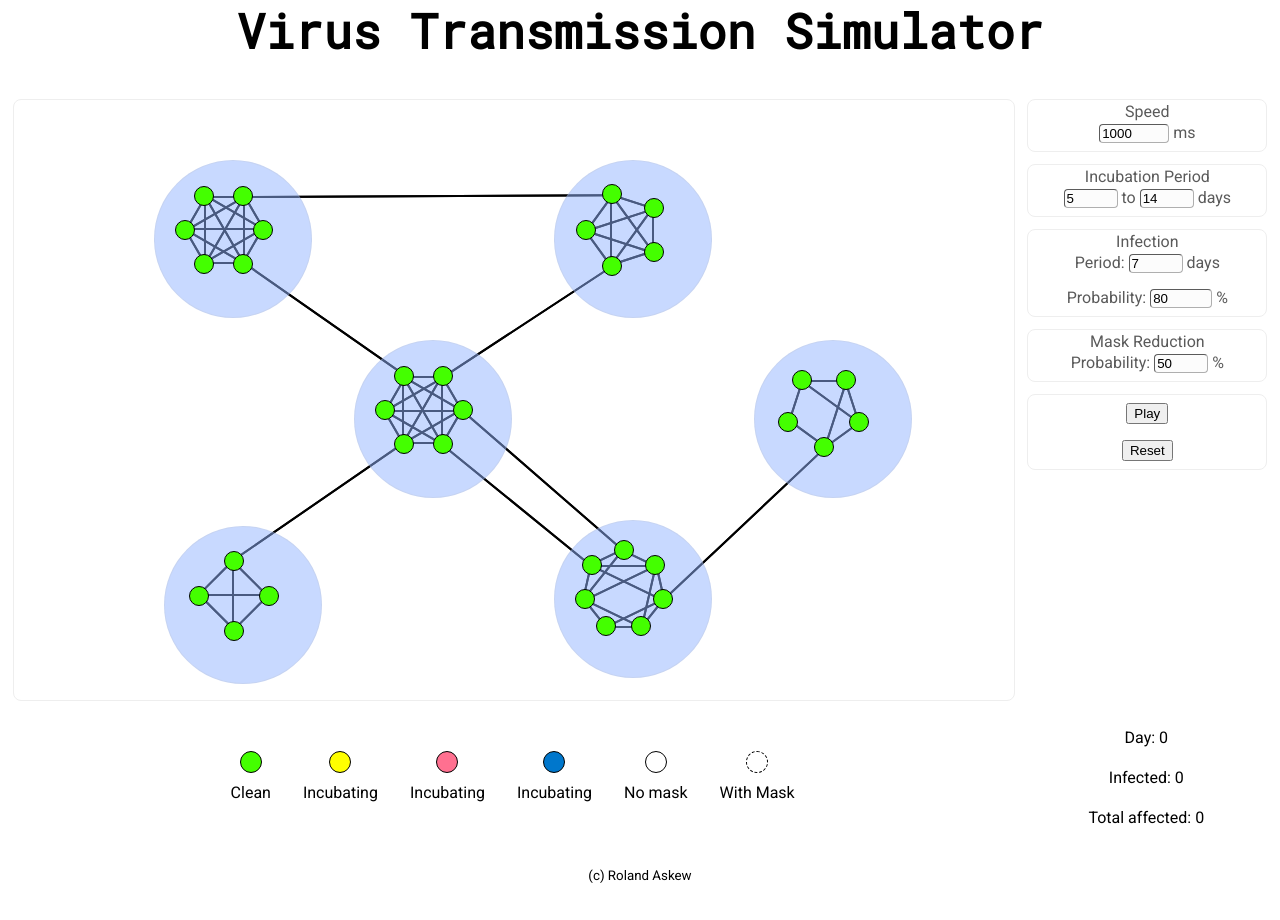
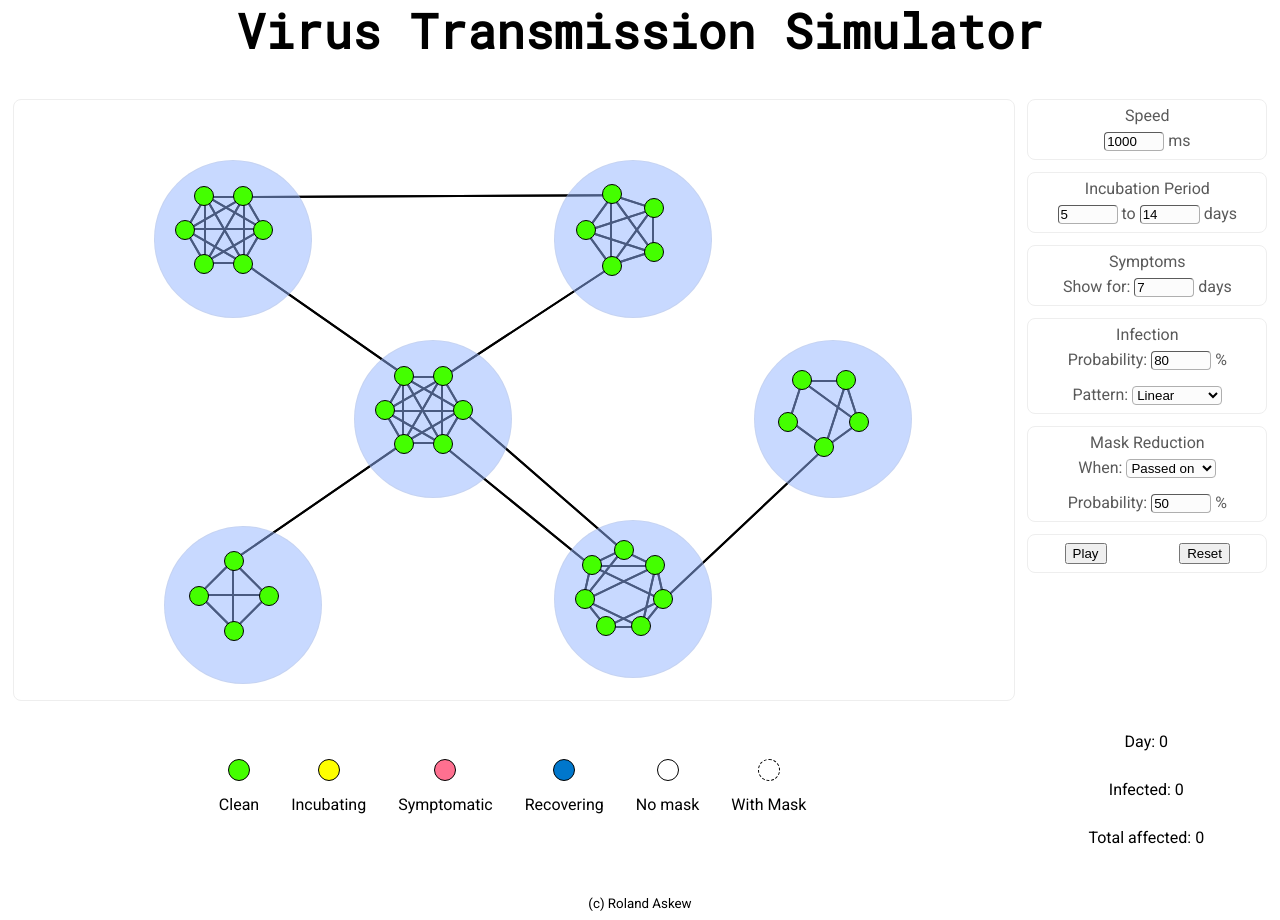
Before and after one commit to rask004/SimplifiedVirusTransmissionSimulator, a PHP site: page / in a window 1280 px wide. Shown: the part 13-933 px from the top of the page. Before the commit the page ends 896 px from the top, so only its background shows below. Run offline with PHP 8.4, Linux system fonts and the light colour scheme.

Commit message:
fixed some bugs, and added initial controls for mask transmission dorection and infection probability distributions. Also made switching masks disabled when playing a simulation.

```diff
--- a/index.css
+++ b/index.css
@@ -1,5 +1,5 @@
 :root {
-  --arena-height: 560px;
+  --visualization-height: 560px;
   --controls-width: 240px;
 }
 
@@ -98,23 +98,28 @@
   }
 }
 
-input[type="number"] {
+input[type="number"], select {
   border-color: #afafaf;
   background-color: #fcfcfc;
   border-width: 1.5px;
   border-radius: 4px;
+  width: 60px;
+  box-sizing: border-box;
 }
 
-input[type="checkbox"] {
-  border-color: #afafaf;
-  background-color: #fcfcfc;
-  border-radius: 4px;
+select {
+  width: 90px;
+  white-space: normal;
+}
+
+select:hover {
+  border-width: 2px;
 }
 
 body {
   margin: 8px;
   text-align: center;
-  font: 16px / 8px "Roboto", helvetica, sans-serif;
+  font: 16px / 16px "Roboto", helvetica, sans-serif;
 }
 
 header {
@@ -129,10 +134,10 @@ header h1 {
   display: flex;
   justify-content: space-between;
   margin: 1em auto;
-  min-height: var(--arena-height);
+  min-height: var(--visualization-height);
 }
 
-#arena {
+#visualization {
   border: 1px solid #eeeeee;
   border-radius: 0.5rem;
   margin: 0 auto;
@@ -244,8 +249,14 @@ header h1 {
   padding: 0.5em 0;
 }
 
-.controls-group section div {
-  margin-bottom: 0.5em;
+.controls-group section[id*="title"] {
+  padding: 0.5em 0 0 0;
+}
+
+.controls-group-buttons {
+  display: flex;
+  flex-direction: row;
+  justify-content: space-around;
 }
 
 .container-lower {
--- a/index.html
+++ b/index.html
@@ -27,19 +27,23 @@
     </header>
     <main>
       <section class="container">
-        <section id="arena"></section>
+        <section id="visualization"></section>
         <section class="controls">
           <section class="controls-group">
+            <section id="controls-group-speed-title">
+              <label>Speed</label>
+            </section>
             <section id="controls-group-speed">
-              <div><label for="control-speed">Speed</label></div>
               <input type="number" id="control-speed" />
               <label for="control-speed">ms</label>
             </section>
           </section>
 
           <section class="controls-group">
+            <section id="controls-group-incubation-title">
+              <label>Incubation Period</label>
+            </section>
             <section id="controls-group-incubation">
-              <div><label for="control-inc-min">Incubation Period</label></div>
               <input type="number" id="control-inc-min" />
               <label for="control-inc-min">to</label>
               <input type="number" id="control-inc-max" />
@@ -48,37 +52,55 @@
           </section>
 
           <section class="controls-group">
-            <section id="controls-group-infectious-period">
-              <div><label for="control-inf-period">Infection</label></div>
-              <label for="control-inf-period">Period: </label>
-              <input type="number" id="control-inf-period" />
-              <label for="control-inf-period">days</label>
+            <section id="controls-group-symptomatic-title">
+              <label>Symptoms</label>
+            </section>
+            <section id="controls-group-symptomatic-period">
+              <label for="control-sympt-period">Show for: </label>
+              <input type="number" id="control-sympt-period" />
+              <label for="control-sympt-period">days</label>
+            </section>
+          </section>
+
+          <section class="controls-group">
+            <section id="controls-group-inf-title">
+              <label>Infection</label>
             </section>
             <section id="controls-group-infection-probability">
               <label for="control-inf-prob">Probability: </label>
               <input type="number" id="control-inf-prob" />
               <label for="control-inf-prob">%</label>
             </section>
+            <section id="controls-group-infection-distribution">
+              <label for="control-inf-dist">Pattern: </label>
+              <select id="control-inf-dist"></select>
+            </section>
           </section>
 
           <section class="controls-group">
-            <section id="controls-group-mask-probabiltiy">
-              <div>
-                <label for="control-mask-reduction">Mask Reduction</label>
-              </div>
+            <section id="controls-group-masks-title">
+              <label>Mask Reduction</label>
+            </section>
+            <section id="controls-group-mask-transmission">
+              <label for="control-mask-trans">When: </label>
+              <select id="control-mask-trans"></select>
+            </section>
+            <section id="controls-group-mask-probability">
               <label for="control-mask-reduction">Probability: </label>
-              <input type="number" disabled id="control-mask-reduction" />
+              <input type="number" id="control-mask-reduction" />
               <label for="control-mask-reduction">%</label>
             </section>
           </section>
 
           <section class="controls-group">
+            <div class="controls-group-buttons">
               <section id="controls-group-play-pause">
                 <button id="control-play-pause">Play</button>
               </section>
               <section id="controls-group-reset">
                 <button id="control-reset">Reset</button>
               </section>
+            </div>
           </section>
         </section>
       </section>
@@ -95,11 +117,11 @@
             </section>
             <section class="column">
               <div class="circle infectious"></div>
-              <p>Incubating</p>
+              <p>Symptomatic</p>
             </section>
             <section class="column">
               <div class="circle post-infection"></div>
-              <p>Incubating</p>
+              <p>Recovering</p>
             </section>
             <section class="column">
               <div class="circle"></div>
--- a/javascript/index.js
+++ b/javascript/index.js
@@ -1,16 +1,28 @@
+const infectionDistributions = {
+  UNIFORM: "Uniform",
+  LINEAR: "Linear",
+  CURVED: "Curved",
+}
+
+const maskTransmissionRoutes = {
+  RECEIVED: "Received",
+  TRANSMITTED: "Passed on",
+  BOTH: "Received and Passed on",
+}
+
 const incrementStep = 50;
 const speedStep = 10 * incrementStep;
 const speedMax = speedStep * 10;
 const speedMin = speedStep * 1;
 const infectiousDayEarliestMin = 1;
 const infectiousDayLatestMax = 30;
-const infectiousPeriodDaysMin = 1;
-const infectiousPeriodDaysMax = 14;
-const infectiousProbMin = 10;
+const symptomsPeriodDaysMin = 1;
+const symptomsPeriodDaysMax = 28;
+const infectiousProbMin = 0;
 const infectiousProbMax = 100;
 const infectiousProbStep = 5;
-const maskReductProbMin = 10;
-const maskReductProbMax = 90;
+const maskReductProbMin = 0;
+const maskReductProbMax = 100;
 const maskReductProbStep = 5;
 
 const arenaWidth = 1000;
@@ -22,8 +34,10 @@ var speed = speedStep * 2;
 var _increment = speed;
 var infectiousDayEarliest = 5;
 var infectiousDayLatest = 14;
-var infectiousPeriodDays = 7;
+var symptomsPeriodDays = 7;
+var infectionDistribution = infectionDistributions.UNIFORM;
 var infectiousProbability = 80;
+var maskTransmissionRoute = maskTransmissionRoutes.TRANSMITTED;
 var maskReductProbability = 50;
 
 var peopleNodes = [];
@@ -306,6 +320,37 @@ const visualisationData = {
 };
 
 /*** HTML CONTROLS SECTION SETUP ***/
+for (const [key, option] of Object.entries(infectionDistributions)) {
+  let element = document.createElement("option");
+  element.value = option;
+  element.innerHTML = option;
+  document.querySelector("#control-inf-dist").add(element);
+}
+document.querySelector("#control-inf-dist").value = infectionDistributions.LINEAR;
+document
+  .querySelector("#control-inf-dist")
+  .addEventListener("click", function (e) {
+    console.log(e);
+    let val = e.target.selectedOptions[0].value;
+    infectionDistribution = val;
+    //console.log(infectionDistribution);
+  });
+
+for (const [key, option] of Object.entries(maskTransmissionRoutes)) {
+  let element = document.createElement("option");
+  element.value = option;
+  element.innerHTML = option;
+  document.querySelector("#control-mask-trans").add(element);
+}
+document.querySelector("#control-mask-trans").value = maskTransmissionRoutes.TRANSMITTED;
+document
+  .querySelector("#control-mask-trans")
+  .addEventListener("click", function (e) {
+    let val = e.target.selectedOptions[0].value;
+    maskTransmissionRoute = val;
+    //console.log(maskTransmissionRoute);
+  });
+
 document.querySelector("#control-speed").min = speedMin;
 document.querySelector("#control-speed").max = speedMax;
 document.querySelector("#control-speed").step = speedStep;
@@ -363,22 +408,22 @@ document
   .querySelector("#control-inc-max")
   .addEventListener("input", incubationControlsListener);
 
-document.querySelector("#control-inf-period").min = infectiousPeriodDaysMin;
-document.querySelector("#control-inf-period").max = infectiousPeriodDaysMax;
-document.querySelector("#control-inf-period").step = 1;
-document.querySelector("#control-inf-period").value = infectiousPeriodDays;
+document.querySelector("#control-sympt-period").min = symptomsPeriodDaysMin;
+document.querySelector("#control-sympt-period").max = symptomsPeriodDaysMax;
+document.querySelector("#control-sympt-period").step = 1;
+document.querySelector("#control-sympt-period").value = symptomsPeriodDays;
 document
-  .querySelector("#control-inf-period")
+  .querySelector("#control-sympt-period")
   .addEventListener("input", function (e) {
     if (e.target.type === "number") {
       let val = parseInt(e.target.value);
-      if (val > infectiousPeriodDaysMax) {
-        val = infectiousPeriodDaysMax;
-      } else if (val < infectiousPeriodDaysMin) {
-        val = infectiousPeriodDaysMin;
+      if (val > symptomsPeriodDaysMax) {
+        val = symptomsPeriodDaysMax;
+      } else if (val < symptomsPeriodDaysMin) {
+        val = symptomsPeriodDaysMin;
       }
-      document.querySelector("#control-inf-period").value = val;
-      infectiousPeriodDays = val;
+      document.querySelector("#control-sympt-period").value = val;
+      symptomsPeriodDays = val;
     }
   });
 
@@ -442,7 +487,7 @@ document
 var setControlsDisabled = function (disable) {
   document.querySelector("#control-inc-min").disabled = disable;
   document.querySelector("#control-inc-max").disabled = disable;
-  document.querySelector("#control-inf-period").disabled = disable;
+  document.querySelector("#control-sympt-period").disabled = disable;
   document.querySelector("#control-inf-prob").disabled = disable;
   document.querySelector("#control-mask-reduction").disabled = disable;
 };
@@ -453,6 +498,12 @@ var changeMask = function (node) {
   node.element.blur();
 };
 
+var setMaskControlsDisabled = function (disable) {
+  for (let node of peopleNodes) {
+    node.nodeElement.disabled = disable;
+  }
+}
+
 /*** VISUALIZATION SETUP ***/
 var prepareVisualizationData = function () {
   var peopleData = visualisationData.people;
@@ -462,7 +513,7 @@ var prepareVisualizationData = function () {
     p = new Person(
       infectiousDayEarliest,
       infectiousDayLatest,
-      infectiousPeriodDays,
+      symptomsPeriodDays,
       infectiousProbability,
       maskReductProbability,
       false,
@@ -504,8 +555,9 @@ var updateVisualizationData = function () {
         currentlyInfectious += 1;
       }
       for (let l of n.links) {
-        for (x in l) {
-          target = x.destination.data.person;
+        for (x of l.nodes) {
+          //console.log(`linked person ${x}`);
+          target = x.data.person;
           if (
             target.infectionState === Person.infectionStates.CLEAN &&
             Math.random() <= n.data.person.transmissionProbability
@@ -551,7 +603,7 @@ var checkPostInfected = function (person) {
 
 /*** RENDERING AND DRAWING ***/
 var renderInitialVisualization = function () {
-  const arena = document.querySelector("#arena");
+  const arena = document.querySelector("#visualization");
 
   var bubbleData = visualisationData.bubbles;
 
@@ -749,7 +801,6 @@ var renderUpdatedVisualization = function () {
   }
 
   for (let l of newInfectionLinks) {
-    console.log(l);
     l.element.classList.add("infection");
   }
 };
@@ -770,7 +821,9 @@ var startSimulation = function () {
     // prepare patient zero
     peopleNodes[0].data.person.startInfection();
     totalAffected += 1;
+    //console.log(`nodes: ${peopleNodes}`);
   }
+  setMaskControlsDisabled(true);
 };
 
 var stopSimulation = function () {
@@ -779,9 +832,10 @@ var stopSimulation = function () {
 
 var resetSimulation = function () {
   runScenario = false;
-  document.querySelector("#arena").innerHTML = "";
+  document.querySelector("#visualization").innerHTML = "";
   document.querySelector("#control-play-pause").innerHTML = "Play";
   setControlsDisabled(false);
+  setMaskControlsDisabled(false);
   peopleNodes = [];
   currentDay = 0;
   currentlyInfectious = 0;
```
Lines whose indentation alone changed are shown as unchanged.
